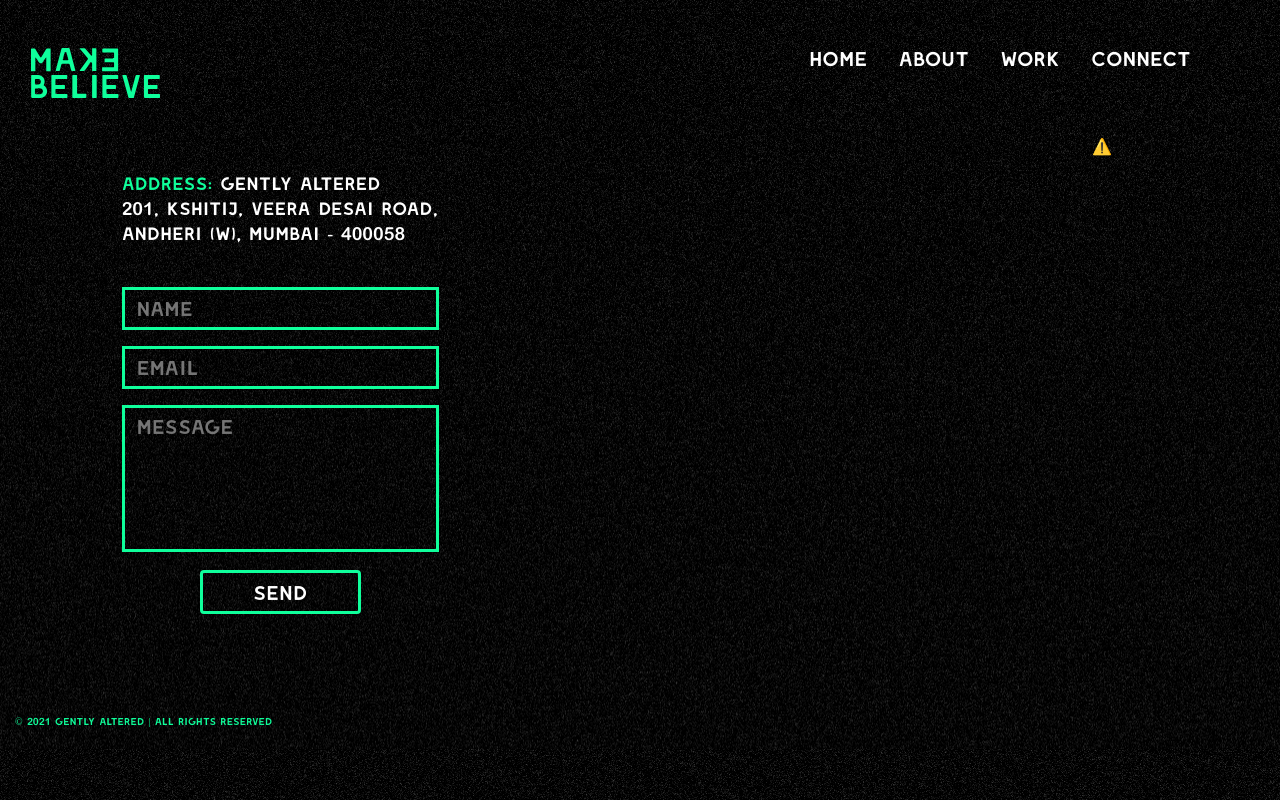
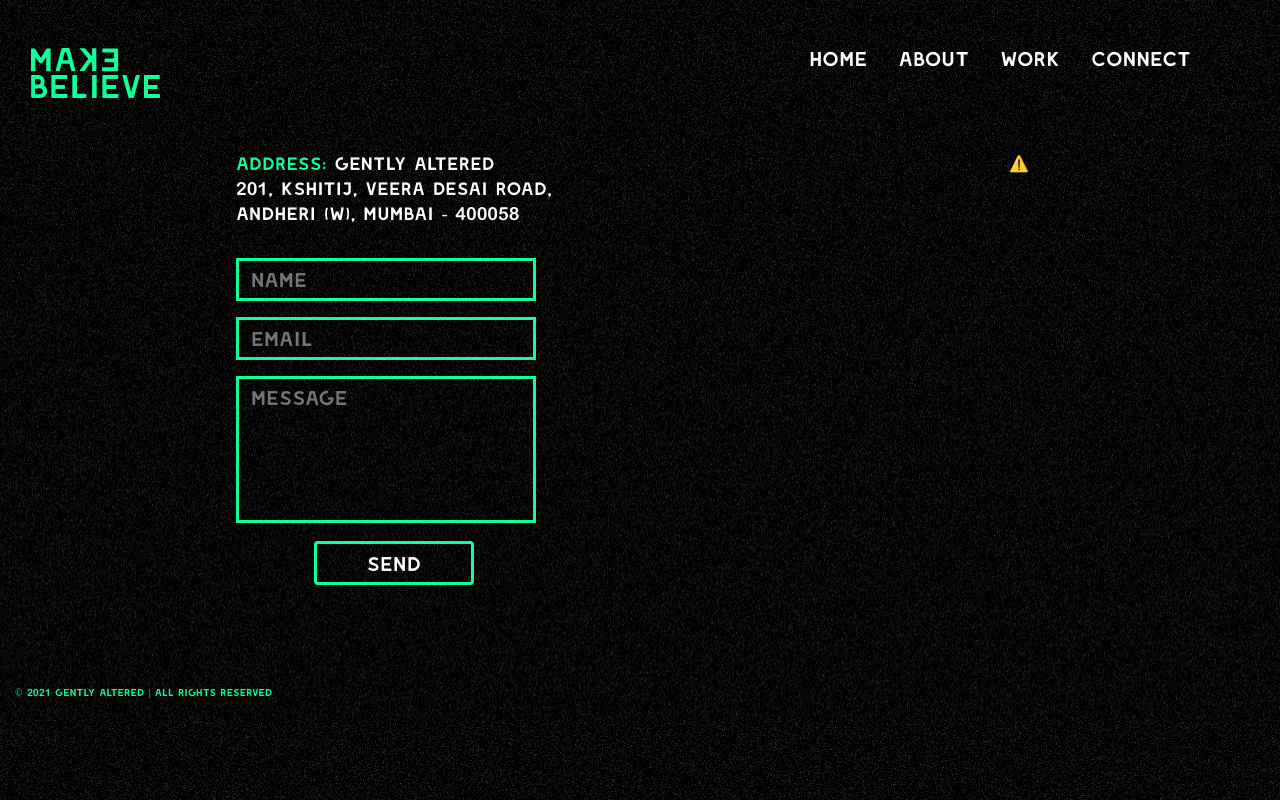
Before and after one commit to ysh1109/makebelieve, a React (Create React App) app: page /connect in a window 1280 px wide. Built offline with nearby package versions, Linux system fonts and the light colour scheme; no server answers.

Commit message:
new connect us page

```diff
--- a/src/Components/Connect.css
+++ b/src/Components/Connect.css
@@ -7,7 +7,7 @@ body{
 }
 .input-style{
     display: block;
-    width: 80% !important;
+    /* width: 80% !important; */
     padding: .375rem .75rem;
     font-size: 20px;
     font-weight: 400;
@@ -31,7 +31,12 @@ body{
 .form-group{
     margin-bottom: 30px;
 }
-
+.form-lottie-container {
+    display:flex;
+    flex:1;
+    flex-direction:row;
+    justify-content:space-around
+}
 .txt-area {
     /* height: 200px!important; */
     padding-bottom: 110px;
@@ -57,7 +62,7 @@ body{
 .centre {
     text-align: center;
     margin-top: 18px;
-    width: 80%;
+    /* width: 80%; */
 }
 .copyright{
     color:#0fff9b ;
@@ -80,7 +85,7 @@ padding-top: 20px;
 color:#0fff9b ;
 }
 .box-address{
-padding: 0px 30px 0px 0px ;
+/* padding: 0px 30px 0px 0px ; */
 }
 .scroll-top{
     right: 89px;
@@ -88,6 +93,11 @@ padding: 0px 30px 0px 0px ;
     z-index: 9999999;
     position: fixed;
     padding: 10px 20px;
+}
+.row{
+    display:flex;
+    flex-direction:column;
+    padding:10
 }
 @media only screen and (max-width: 768px){
 .scroll-top {
@@ -98,6 +108,16 @@ padding: 0px 30px 0px 0px ;
     position: fixed;
     padding: 2px 15px !important;
     width: 50px !important;
+}
+
+.form-lottie-container {
+    flex-direction:column-reverse;
+}
+#lottie {
+    height: 300px;
+}
+.row {
+    align-items: center;
 }
 }
 
--- a/src/Components/Connect.js
+++ b/src/Components/Connect.js
@@ -58,29 +58,28 @@ function Connect() {
         </div>}
             <section className="contact-us-block">
                 <div className="container-fluid">
-                    <div className="row">
-                        <div class="col-sm-12 col-md-12 col-lg-1 col-xl-1"></div>
-                        <div class="col-sm-12 col-md-12 col-lg-4 col-xl-4">
-                        <section className="address-div">
+                  <div style={{}} className="form-lottie-container">
+
+
+                    <div className="row" style={{}}>
                                 <div className="box-address">
                                 <p className="address"> <span className="highlight">address:</span> gently altered <br></br> <span className="Digit-style">201</span>, kshitij, veera desai road, <br></br> andheri (w), mumbai - <span className="Digit-style">400058</span> </p>
                                 </div>
-                            </section>
-                            <br></br>
-                            <Form onSubmit={submitDetails}>
-                                <Form.Group>
+                               <Form onSubmit={submitDetails}>
+                                <Form.Group style={{marginTop:15}}>
                                     <input className="input-style" type="text" placeholder="name" value={name} onChange={(e)=>setName(e.target.value)}/>
                                 </Form.Group>
 
-                                <Form.Group >
+                                <Form.Group style={{marginTop:15}} >
                                     <input className="input-style" type="email" value={email}  placeholder="email"
                                     onChange={(e)=>setEmail(e.target.value)}
                                     />
                                 </Form.Group>
-                                <Form.Group>
+                                <Form.Group style={{marginTop:15}}>
                                 <input  className="input-style txt-area" value={message}  as="textarea" placeholder="message"
                                 onChange={(e)=>setMessage(e.target.value)}
                                 />
+
                             </Form.Group>
 
                             {/* <input type="text" value={name} onChange={e=>setName(e.target.value)}></input> */}
@@ -91,17 +90,14 @@ function Connect() {
                                  </div>
                             </Form>
 
-                        </div>
-                        <div class="col-sm-12 col-md-12 col-lg-1 col-xl-1"></div>
-                        <div class="col-sm-12 col-md-12 col-lg-6 col-xl-6">
-                        <div className="new-style">
+                      </div>
+                        <div style={{}}>
                           <Player
                             autoplay
                             loop
                             src="https://assets4.lottiefiles.com/packages/lf20_vy90wmws.json">
                         </Player>
                           </div>
-                        </div>
                     </div>
                 </div>
             </section>
```
Also changed, not shown: 1 other file (tests, documents, lock files or other folders).
